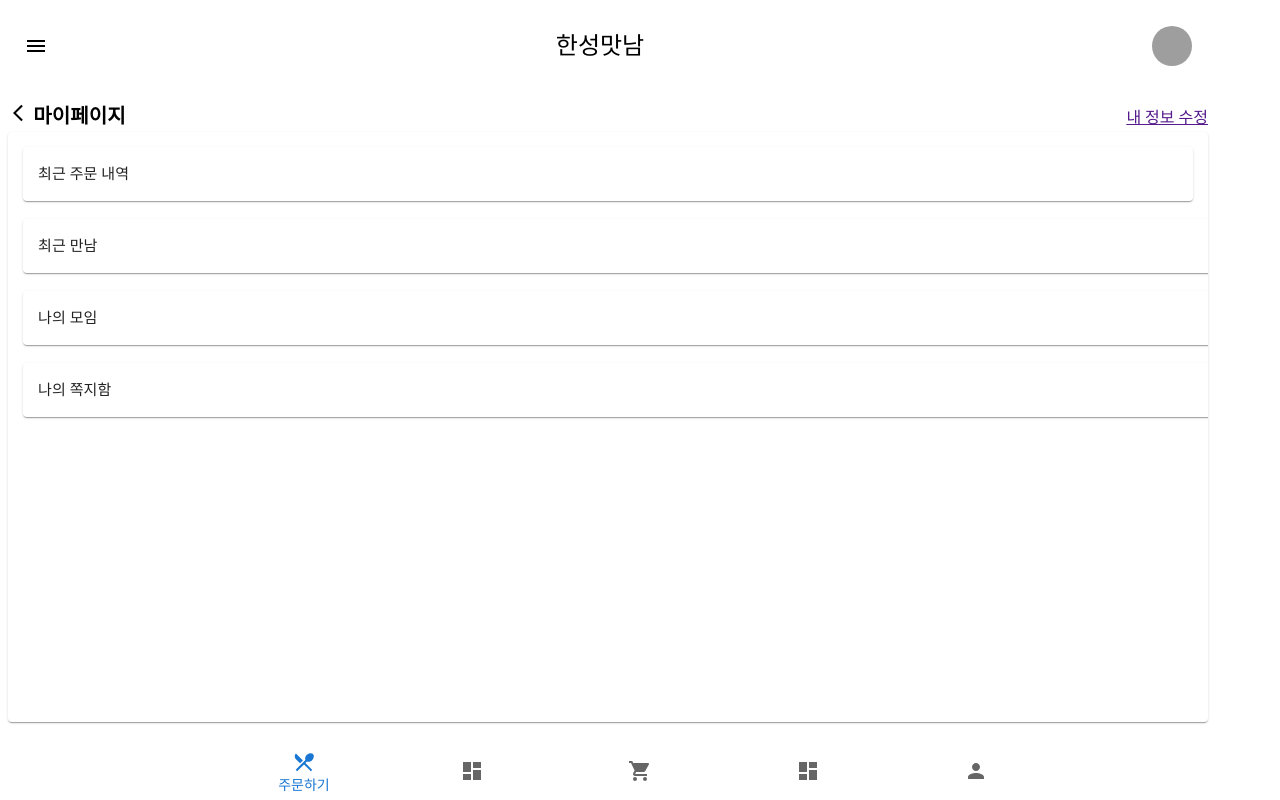
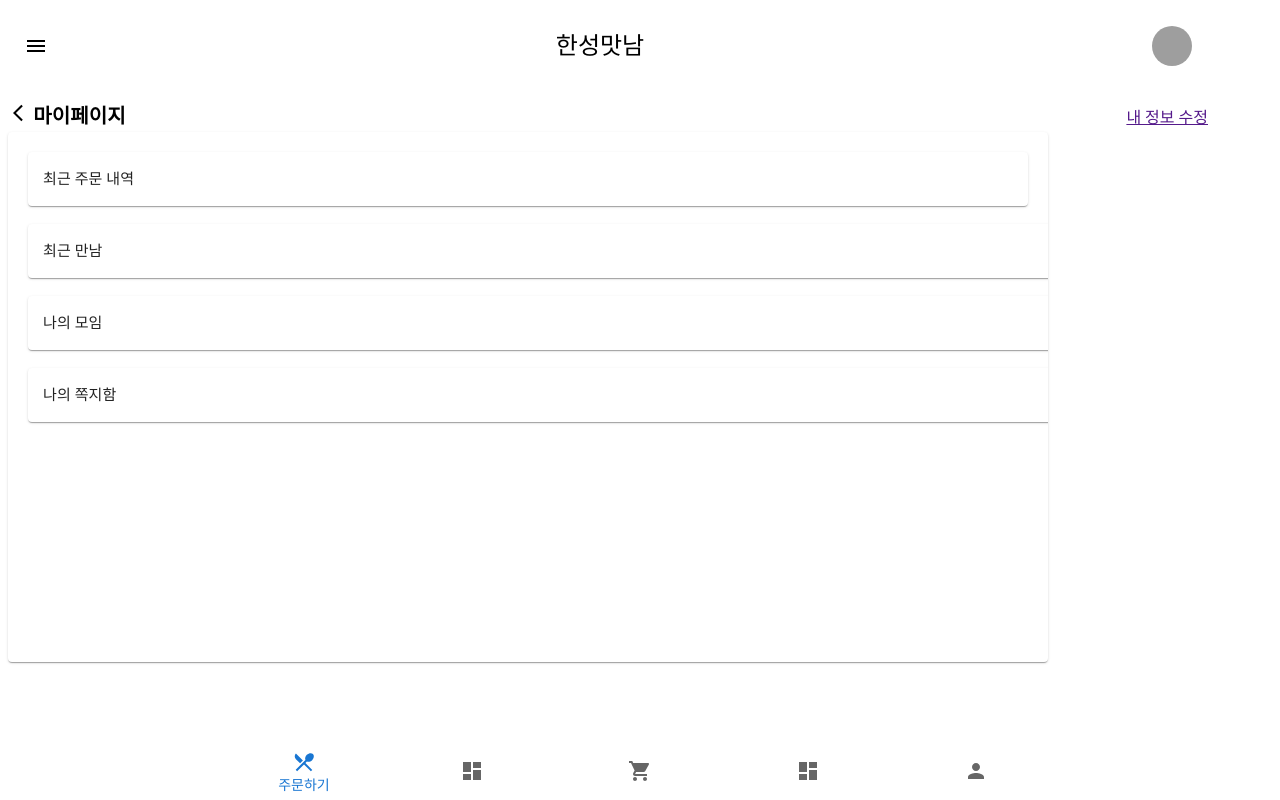
Before and after one commit to BugiSquad/GraduationProject2023, a React (Create React App) app: page /mypage in a window 1280 px wide. Built offline with nearby package versions, Linux system fonts and the light colour scheme; grey boxes are pictures that could not be loaded.

Commit message:
Update Mypage.tsx

```diff
--- a/src/pages/Mypage.tsx
+++ b/src/pages/Mypage.tsx
@@ -18,9 +18,10 @@ export const Mypage: React.FC = () => {
 
             }}>
                 <Card sx={{
-                    maxWidth: 2000,
-                    minHeight: 560,
-                    padding: '15px'
+                    minWidth: 200,
+                    maxWidth: 1000,
+                    minHeight: 490,
+                    padding: '20px'
                 }}>
                     <Card style={{
                         display: 'flex',
```
